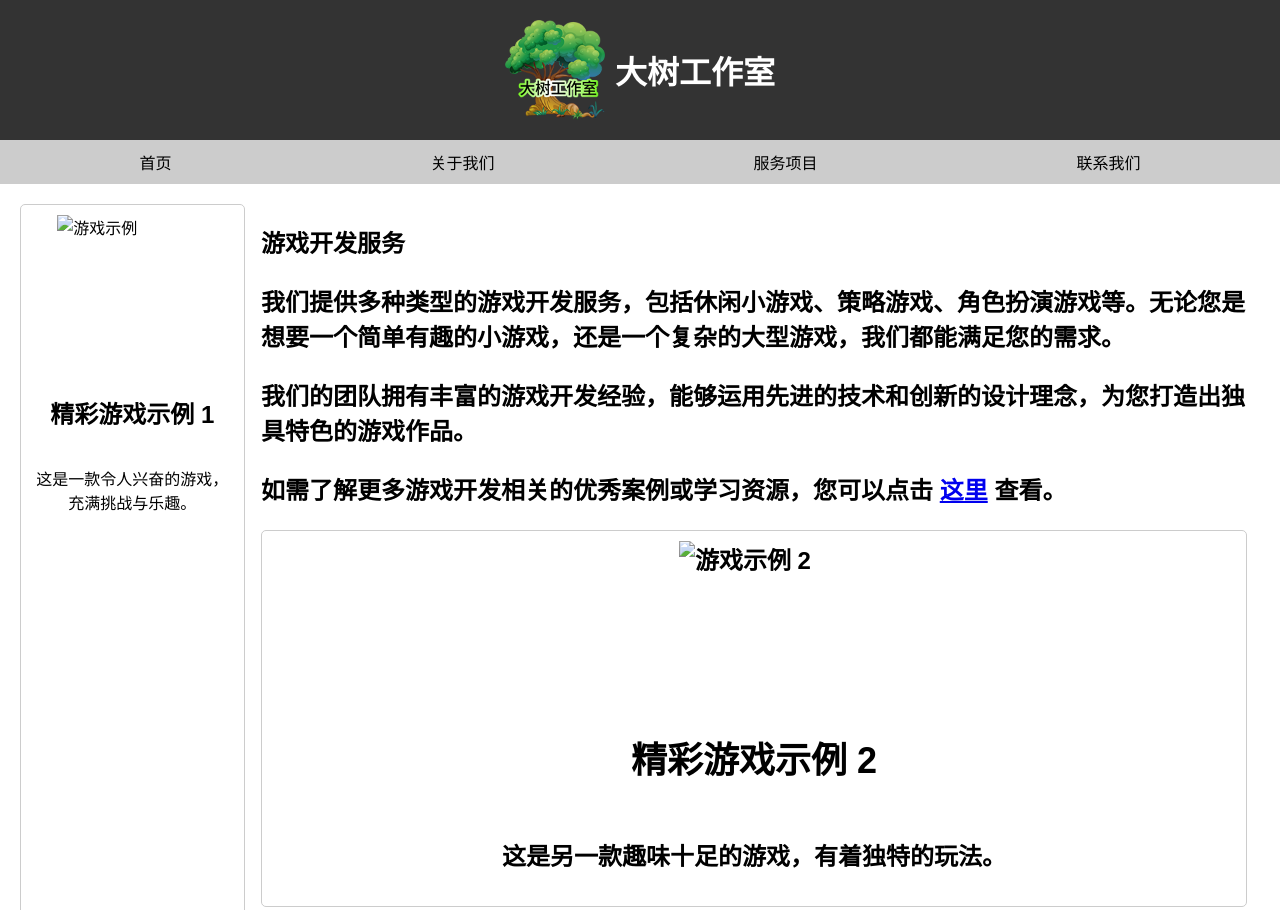
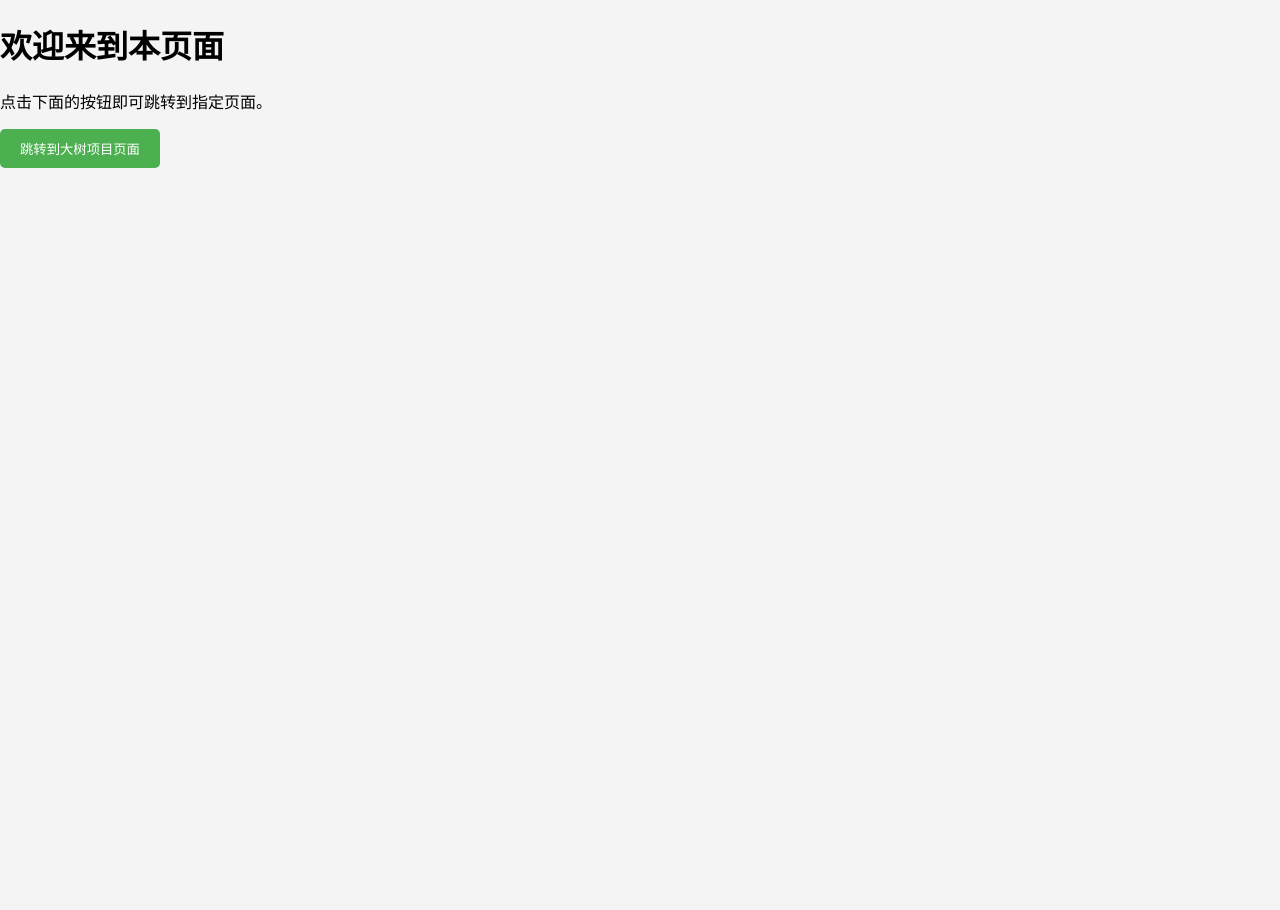
Before and after one commit to HaiLing007/BIGTree.io, a plain HTML site: page index.html in a window 1280 px wide. Shown: the top 910 px of the page. After the commit the page ends 800 px from the top, so only its background shows below. Drawn offline with Linux system fonts and the light colour scheme.

Commit message:
index.html

```diff
--- a/index.html
+++ b/index.html
@@ -4,7 +4,7 @@
 <head>
   <meta charset="UTF-8">
   <meta name="viewport" content="width=device-width, initial-scale=1.0">
-  <title>大树工作室 - 服务项目</title>
+  <title>跳转页面示例</title>
   <style>
     /* 页面整体样式 */
     body {
@@ -14,168 +14,21 @@
       background-color: #f4f4f4;
     }
 
-    /* 头部样式 */
-    header {
-      background-color: #333;
-      color: white;
-      padding: 20px;
-      display: flex;
-      align-items: center;
-      justify-content: center;
-    }
-
-    /* 工作室标志样式，调整大小并设置对齐相关属性 */
- .logo {
-      width: 100px;
-      height: 100px;
-      margin-right: 10px;
-    }
-
-    /* 导航栏样式，设置为灰色背景 */
-    nav {
-      background-color: #ccc;
-      padding: 10px;
-    }
-
-    nav ul {
-      list-style-type: none;
-      margin: 0;
-      padding: 0;
-      display: flex;
-      justify-content: space-around;
-    }
-
-    nav ul li {
-      cursor: pointer;
-    }
-
-    nav ul li a {
-      text-decoration: none;
-      color: black;
-    }
-
-    /* 主体内容区域样式，设置文字颜色为黑色 */
-    section {
-      background-color: white;
-      padding: 20px;
-      color: black;
-      width: 100%;
-      box-sizing: border-box;
-      overflow: visible;
-      display: flex;
-      flex-wrap: nowrap;
-      justify-content: flex-start;
-    }
-
-    /* 页面底部样式 */
-    footer {
-      background-color: #333;
-      color: white;
-      text-align: center;
-      padding: 10px;
-    }
-
-    /* 简洁标志及简介样式 */
- .simple-logo-with-description {
-      display: flex;
-      align-items: center;
-      margin-bottom: 20px;
-    }
-
-    /* 调整简洁标志的尺寸及显示方式 */
- .simple-logo {
-      width: 150px;
-      height: auto;
-      margin-right: 20px;
-    }
-
- .description {
-      font-size: 14px;
-      color: #666;
-    }
-
-    /* 卡片样式 */
- .card {
-      display: flex;
-      flex-direction: column;
-      align-items: center;
-      margin-bottom: 20px;
-      flex-basis: -webkit-calc(33.33% - 1.33%);
-      flex-basis: calc(33.33% - 1.33%);
-      margin-right: 1.33%;
-      box-sizing: border-box;
-      border: 1px solid #ccc;
-      border-radius: 5px;
-      padding: 10px;
-    }
-
- .card:last-child {
-      margin-right: 0;
-    }
-
-    /* 卡片内图片样式，设置图片大小并与文本对齐 */
- .card img {
-      width: 150px;
-      height: 150px;
-      object-fit: cover;
-      margin-bottom: 10px;
-    }
-
-    /* 确保卡片内标题和副标题文本水平和垂直方向都居中对齐 */
- .card h2,
- .card p {
-      text-align: center;
-      width: 100%;
+    button {
+      padding: 10px 20px; /* 设置按钮内边距，让按钮看起来更合适 */
+      background-color: #4CAF50; /* 设置按钮背景颜色，这里是绿色，可修改 */
+      color: white; /* 设置按钮文字颜色 */
+      border: none; /* 去掉按钮默认边框 */
+      border-radius: 5px; /* 让按钮边角圆润一些，更美观 */
+      cursor: pointer; /* 鼠标悬停时变为手型指针，表示可点击 */
     }
   </style>
 </head>
 
 <body>
-  <!-- 页面头部 -->
-  <header>
-    <img class="logo" src="tree_logo.png" alt="大树工作室标志">
-    <h1>大树工作室</h1>
-  </header>
-
-  <!-- 导航栏 -->
-  <nav>
-    <ul>
-      <li><a href="home.html">首页</a></li>
-      <li><a href="about.html">关于我们</a></li>
-      <li><a href="game.html">服务项目</a></li>
-      <li><a href="call.html">联系我们</a></li>
-    </ul>
-  </nav>
-
-  <!-- 主体内容区域，放置大树工作室详细介绍内容 -->
-  <section>
-    <div class="card">
-      <img src="游戏.png" alt="游戏示例" onclick="window.location.href='https://example.com';">
-      <h2>精彩游戏示例 1</h2>
-      <p>这是一款令人兴奋的游戏，充满挑战与乐趣。</p>
-    </div>
-    <h2>游戏开发服务</h></div>
-    <p>我们提供多种类型的游戏开发服务，包括休闲小游戏、策略游戏、角色扮演游戏等。无论您是想要一个简单有趣的小游戏，还是一个复杂的大型游戏，我们都能满足您的需求。</p>
-    <p>我们的团队拥有丰富的游戏开发经验，能够运用先进的技术和创新的设计理念，为您打造出独具特色的游戏作品。</p>
-    <p>如需了解更多游戏开发相关的优秀案例或学习资源，您可以点击 <a href="https://www.ccw.site/student/64d4d16684b41e31f3ac7a6b">这里</a> 查看。</p>
-
-    <!-- 以下是添加的 3 个卡片示例，可根据实际情况复制更多卡片 -->
-    <div class="card">
-      <img src="游戏.png" alt="游戏示例 2" onclick="window.location.href='https://example.com';">
-      <h2>精彩游戏示例 2</h2>
-      <p>这是另一款趣味十足的游戏，有着独特的玩法。</p>
-    </div>
-    <div class="card">
-      <img src="游戏.png" alt="游戏示例 3" onclick="window.location.href='https://example.com';">
-      <h2>精彩游戏示例 3</h2>
-      <p>该游戏融合了多种元素，带来不一样的体验。</p>
-    </div>
-  </section>
-
-  <!-- 页面底部 -->
-  <footer>
-    <p>版权所有 © 大树工作室</p>
-  </footer>
+  <h1>欢迎来到本页面</h1>
+  <p>点击下面的按钮即可跳转到指定页面。</p>
+  <button onclick="window.location.href='https://hailing007.github.io/BIGTree/'">跳转到大树项目页面</button>
 </body>
 
 </html>
```
